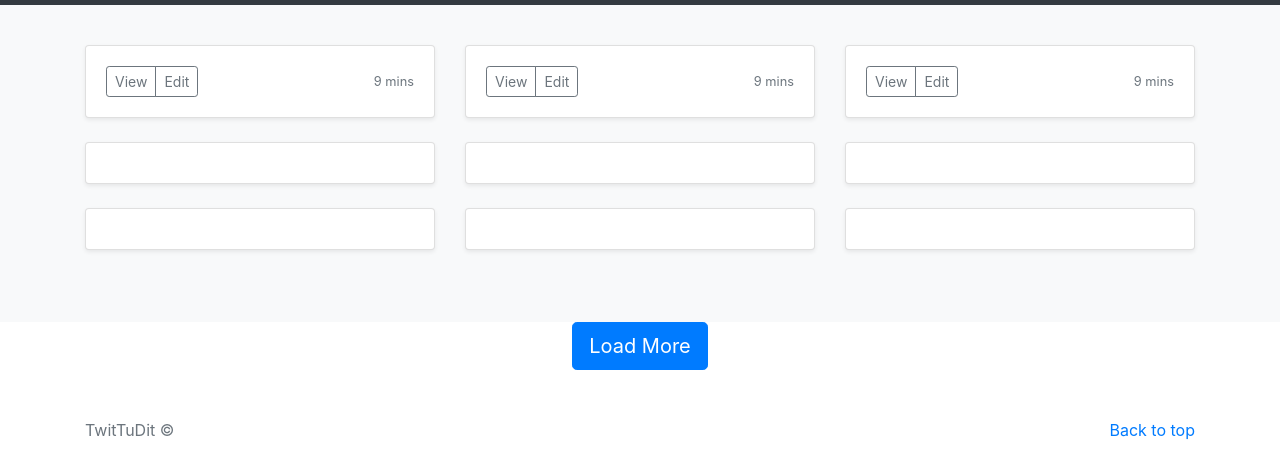
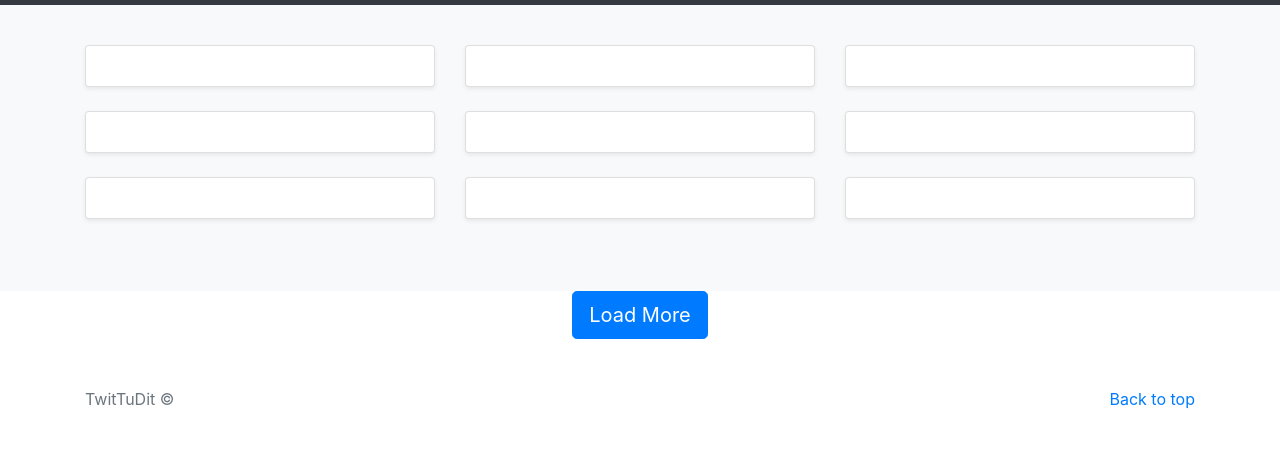
Before and after one commit to jared-jones280/CSCE315-HCL-Project, a website: page index.html in a window 1280 px wide. Shown: the part 51-526 px from the top of the page. Drawn offline with nearby package versions, Linux system fonts and the light colour scheme; no server answers.

Commit message:
removed buttons and text below YT

```diff
--- a/index.html
+++ b/index.html
@@ -94,11 +94,6 @@
             <div class="card-body">
               <div id='description0'></div>
               <div class="d-flex justify-content-between align-items-center">
-                <div class="btn-group">
-                  <button type="button" class="btn btn-sm btn-outline-secondary">View</button>
-                  <button type="button" class="btn btn-sm btn-outline-secondary">Edit</button>
-                </div>
-                <small class="text-muted">9 mins</small>
               </div>
             </div>
           </div>
@@ -109,11 +104,6 @@
             <div class="card-body">
               <div id='description1'></div>
               <div class="d-flex justify-content-between align-items-center">
-                <div class="btn-group">
-                  <button type="button" class="btn btn-sm btn-outline-secondary">View</button>
-                  <button type="button" class="btn btn-sm btn-outline-secondary">Edit</button>
-                </div>
-                <small class="text-muted">9 mins</small>
               </div>
             </div>
           </div>
@@ -124,11 +114,6 @@
             <div class="card-body">
               <div id='description2'></div>
               <div class="d-flex justify-content-between align-items-center">
-                <div class="btn-group">
-                  <button type="button" class="btn btn-sm btn-outline-secondary">View</button>
-                  <button type="button" class="btn btn-sm btn-outline-secondary">Edit</button>
-                </div>
-                <small class="text-muted">9 mins</small>
               </div>
             </div>
           </div>
```
